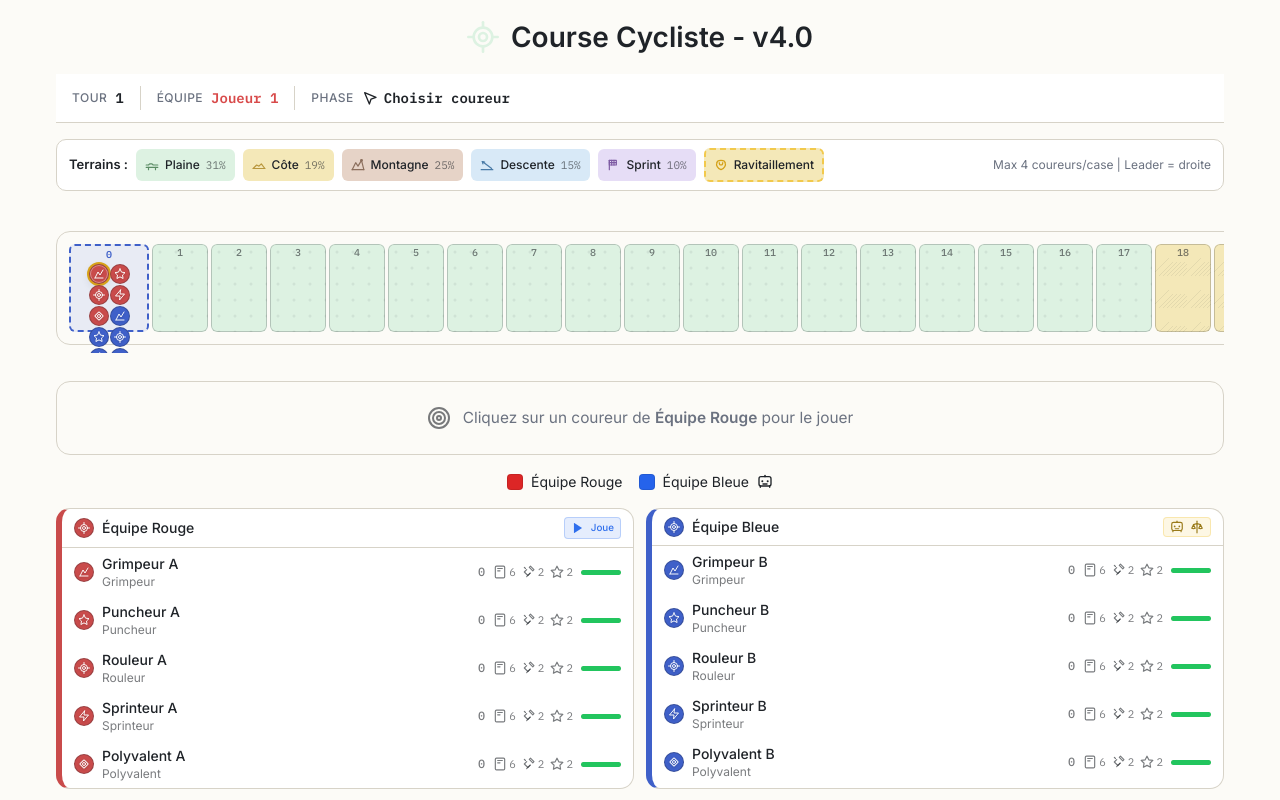
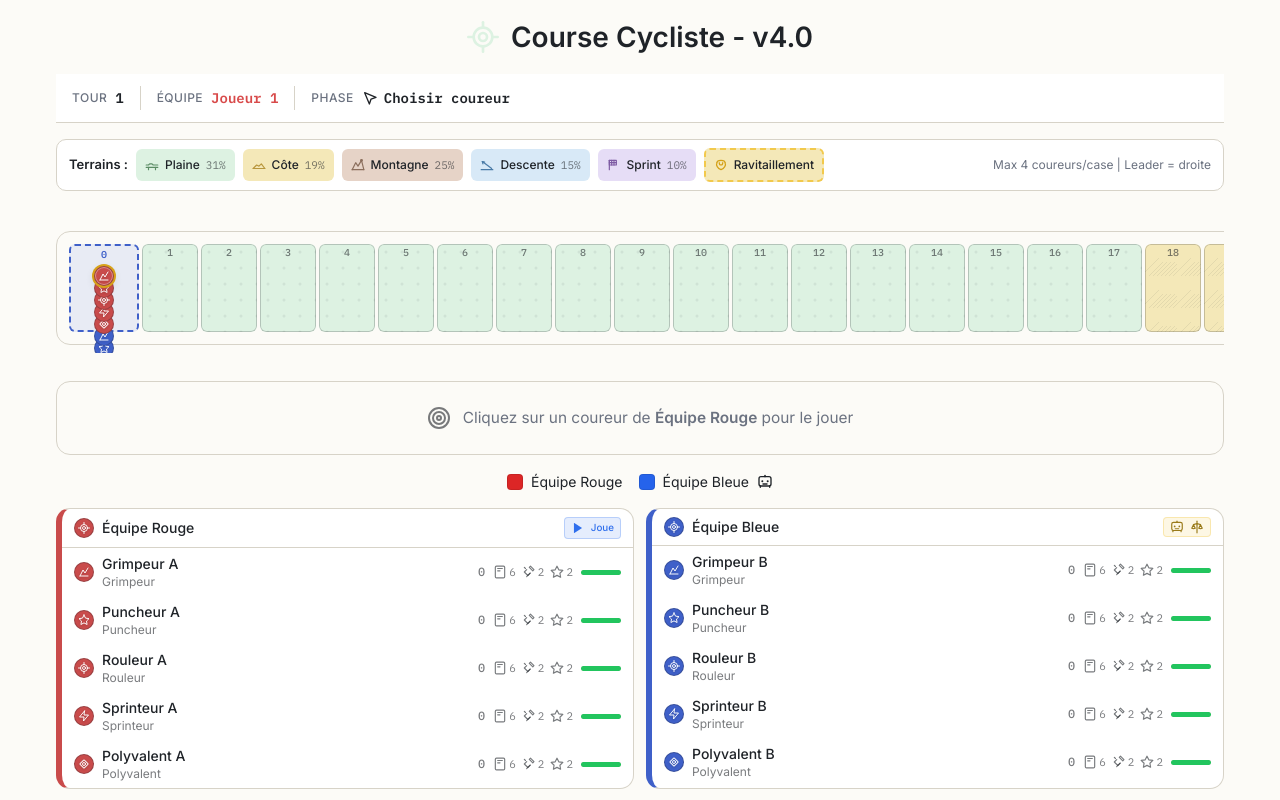
Before and after one commit to benabot/cycling-sim-game-game-code, a Vue app: page / in a window 1280 px wide. Both pictures are taken after a click on the button "Lancer la course !". Shown: the top 800 px of the page. Built offline with nearby package versions, Linux system fonts and the light colour scheme.

Commit message:
fix(track): stacked overlapping tokens at start cell
- Tokens overlap vertically with 12px offset
- Each team forms a stack (like cards)
- Hover effect to reveal individual tokens
- Start cell fits within 70px width

```diff
--- a/src/components/CourseBoard.vue
+++ b/src/components/CourseBoard.vue
@@ -10,17 +10,17 @@
       >
         <span class="track-cell-number">0</span>
         <div class="track-cell-riders-start">
-          <!-- Group riders by team -->
+          <!-- Group riders by team, stacked -->
           <div
             v-for="teamId in getTeamsAtStart()"
             :key="teamId"
-            class="track-start-team"
+            class="track-start-stack"
           >
             <div
-              v-for="rider in getRidersByTeamAt(0, teamId)"
+              v-for="(rider, idx) in getRidersByTeamAt(0, teamId)"
               :key="rider.id"
-              class="track-rider-wrapper"
-              :class="{ 'track-rider-wrapper--aspiration': getAspirationInfo(rider.id) }"
+              class="track-start-token"
+              :style="{ '--stack-index': idx }"
             >
               <RiderToken
                 :rider="rider"
@@ -308,30 +308,40 @@ function getAspirationInfo(riderId) {
   flex: 1;
 }
 
-/* Start cell: wider, contains teams side by side */
+/* Start cell: contains stacked teams */
 .track-cell--start {
-  width: auto;
-  min-width: 80px;
+  width: 70px;
   height: 88px;
 }
 
-/* Start cell riders: teams in columns */
+/* Start cell riders: teams side by side */
 .track-cell-riders-start {
   display: flex;
-  gap: 4px;
+  gap: 6px;
   flex: 1;
   justify-content: center;
   align-items: center;
-  padding: 2px;
+  padding: 4px;
 }
 
-/* Each team column at start */
-.track-start-team {
-  display: grid;
-  grid-template-columns: repeat(2, 20px);
-  grid-template-rows: repeat(3, 20px);
-  gap: 1px;
-  align-content: center;
+/* Each team stack at start - overlapping tokens */
+.track-start-stack {
+  position: relative;
+  width: 20px;
+  height: 68px;
+}
+
+.track-start-token {
+  position: absolute;
+  left: 0;
+  top: calc(var(--stack-index) * 12px);
+  z-index: calc(10 - var(--stack-index));
+  transition: transform 0.15s ease;
+}
+
+.track-start-token:hover {
+  transform: translateY(-2px) scale(1.1);
+  z-index: 20;
 }
 
 /* Finish zone: fit mini tokens */
```
